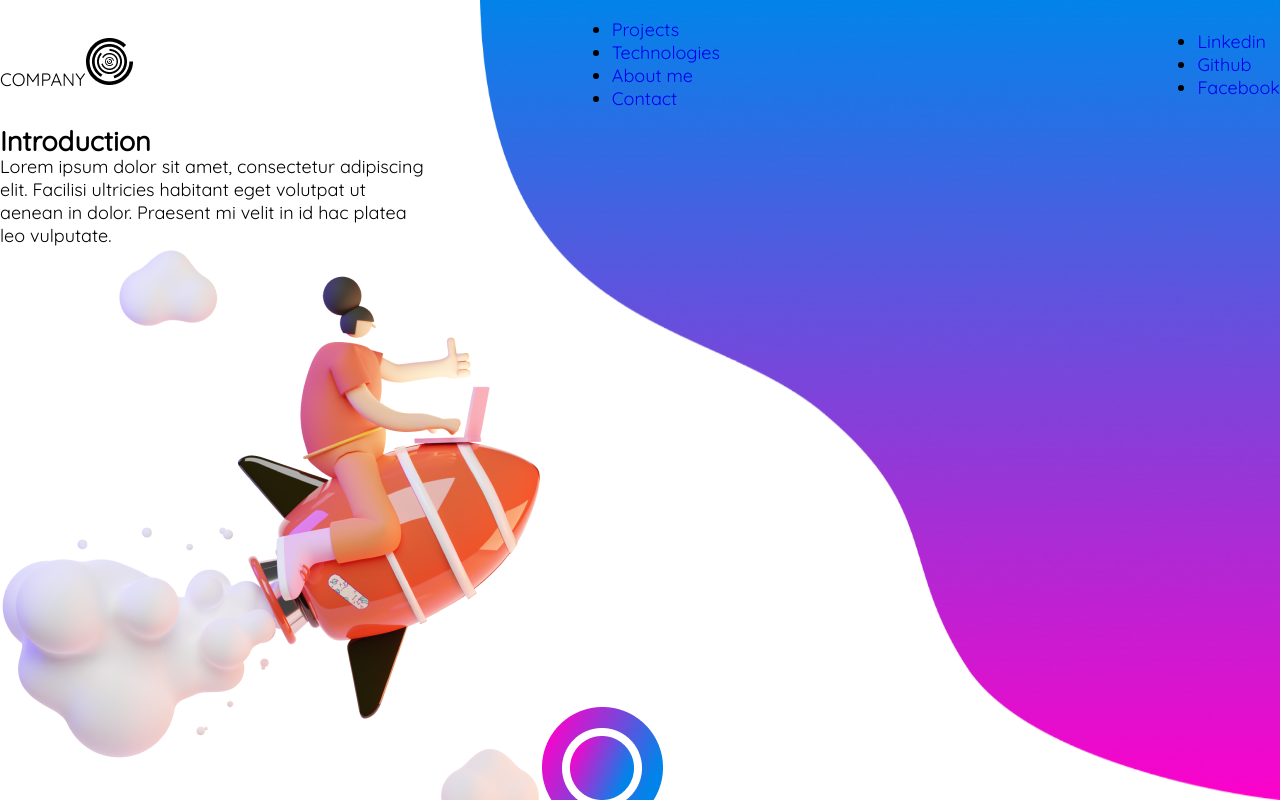
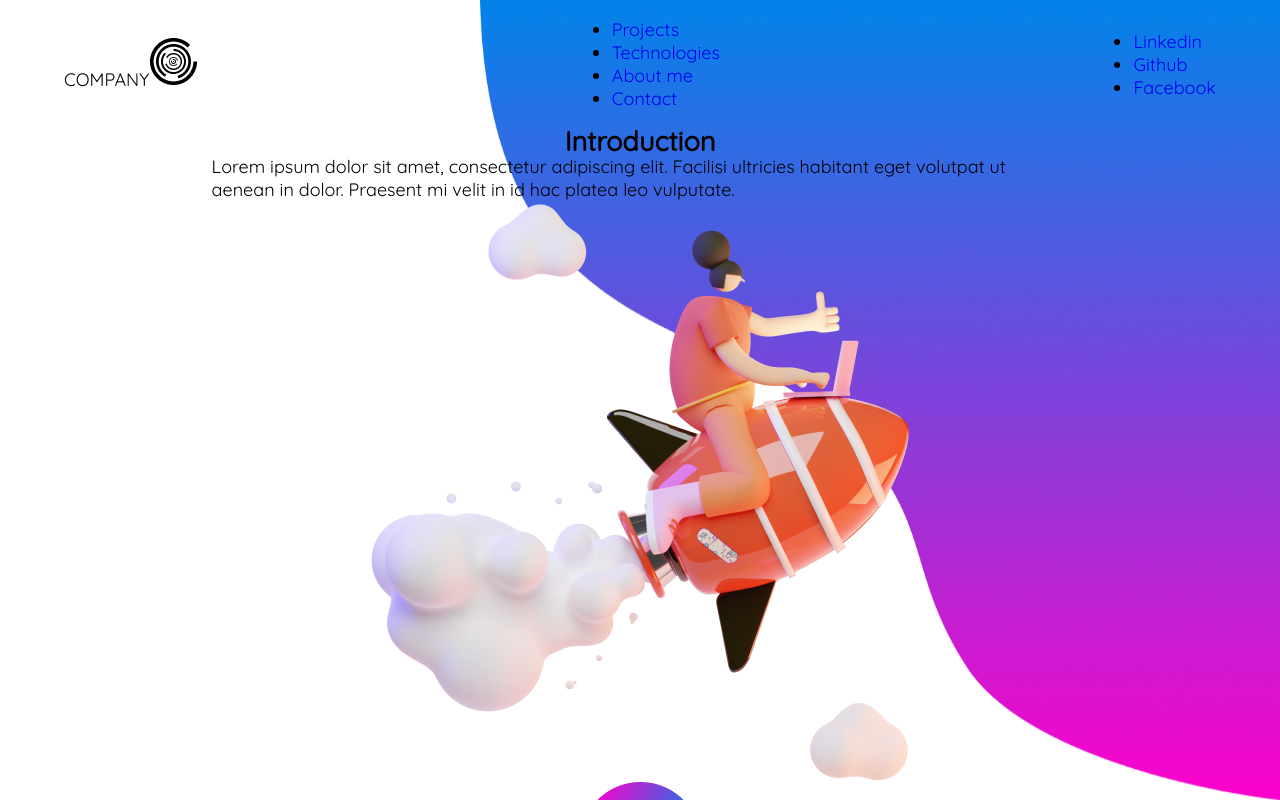
Before and after one commit to varditomer/My-Portfolio, a Vue app: page / in a window 1280 px wide. Built offline with nearby package versions, Linux system fonts and the light colour scheme.

Commit message:
page layout settings + helper for custom btn style

```diff
--- a/src/App.vue
+++ b/src/App.vue
@@ -1,7 +1,7 @@
 <template>
   <section class="app-main">
 
-    <img class="wave" src="./assets/imgs/background-wave-element.png" alt="">
+    <img class="addon-shape wave" src="./assets/imgs/background-wave-element.png" alt="">
     <!-- <app-header /> -->
 
     <!-- <router-view /> -->
@@ -65,7 +65,7 @@
           in dolor. Praesent mi velit in id hac platea leo vulputate.
         </p>
 
-        <button class="more-details">
+        <button class="custom-btn more-details">
           <span class="btn-txt">Learn more</span>
         </button>
 
@@ -84,7 +84,7 @@
           in dolor. Praesent mi velit in id hac platea leo vulputate.
         </p>
 
-        <button class="more-details">
+        <button class="custom-btn more-details">
           <span class="btn-txt">Learn more</span>
         </button>
 
@@ -101,7 +101,7 @@
           in dolor. Praesent mi velit in id hac platea leo vulputate.
         </p>
 
-        <button class="more-details">
+        <button class="custom-btn more-details">
           <span class="btn-txt">Learn more</span>
         </button>
 
@@ -263,7 +263,7 @@
           </li>
 
           <li class="contact-opt">
-            <button class="contact-me"><span>Contact</span></button>
+            <button class="custom-btn contact-me"><span>Contact</span></button>
           </li>
 
         </ul>
--- a/src/assets/styles/basics/_base.scss
+++ b/src/assets/styles/basics/_base.scss
@@ -13,18 +13,18 @@ html {
 }
 
 body {
+    margin: 0;
     font-size: rem(18px);
-    margin: 0;
 }
 
 h1, h2, h3, h4, h5, h6 {
+    margin: 0;
     line-height: 1;
-    margin: 0;
 }
 
 p {
     margin: 0;
-    max-width: 40ch;
+    max-width: 80ch;
 }
 
 a {
--- a/src/assets/styles/basics/_helpers.scss
+++ b/src/assets/styles/basics/_helpers.scss
@@ -1,11 +1,25 @@
 // Font Sizes
-.fs12 { font-size: rem(12px); }
-.fs14 { font-size: rem(14px); }
-.fs18 { font-size: rem(18px); }
-.fs20 { font-size: rem(20px); }
-.fs24 { font-size: rem(24px); }
-.fs28 { font-size: rem(28px); }
-.fs30 { font-size: rem(30px); }
+.fs12 {
+    font-size: rem(12px);
+}
+.fs14 {
+    font-size: rem(14px);
+}
+.fs18 {
+    font-size: rem(18px);
+}
+.fs20 {
+    font-size: rem(20px);
+}
+.fs24 {
+    font-size: rem(24px);
+}
+.fs28 {
+    font-size: rem(28px);
+}
+.fs30 {
+    font-size: rem(30px);
+}
 
 .text-center {
     text-align: center;
@@ -13,7 +27,6 @@
 // flex helpers
 
 .flex {
-
     display: flex;
 
     > *.full {
@@ -41,3 +54,16 @@
 .portrait-ratio {
     @include aspect-ratio(9, 16);
 }
+
+// Custom elements:
+
+.custom-btn {
+    background: $btn-grad;
+    height: 55px;
+    width: 204px;
+    border: unset;
+    border-radius: 10px;
+    color: $clr--white;
+    font-family: Quicksand-Medium;
+    font-size: rem(30px);
+}
--- a/src/assets/styles/main.scss
+++ b/src/assets/styles/main.scss
@@ -18,8 +18,24 @@
 // App
 .app-main {
     height: 100vh;
+
+    @include flex-vertically-center;
+    flex-direction: column;
+
+    position: relative;
     overflow-x: hidden;
-    position: relative;
+
+    > *:not(.addon-shape) {
+        @include flex-vertically-center;
+        &:not(header, footer) {
+            flex-direction: column;
+        }
+        // flex-direction: column;
+        width: 100%;
+        padding-left: 5%;
+        padding-right: 5%;
+    }
+
     .wave {
         position: absolute;
         top: 0;
--- a/src/assets/styles/setup/_mixins.scss
+++ b/src/assets/styles/setup/_mixins.scss
@@ -57,8 +57,15 @@
     }
   }
 
-//   Helpers mixins:
+// Helpers mixins:
 @mixin flex-vertically-center {
     display: flex;
     align-items: center;
 }
+
+// Custom style mixins:
+@mixin custom-btn {
+    @include flex-vertically-center;
+    background-color: $btn-grad;
+
+}
```
